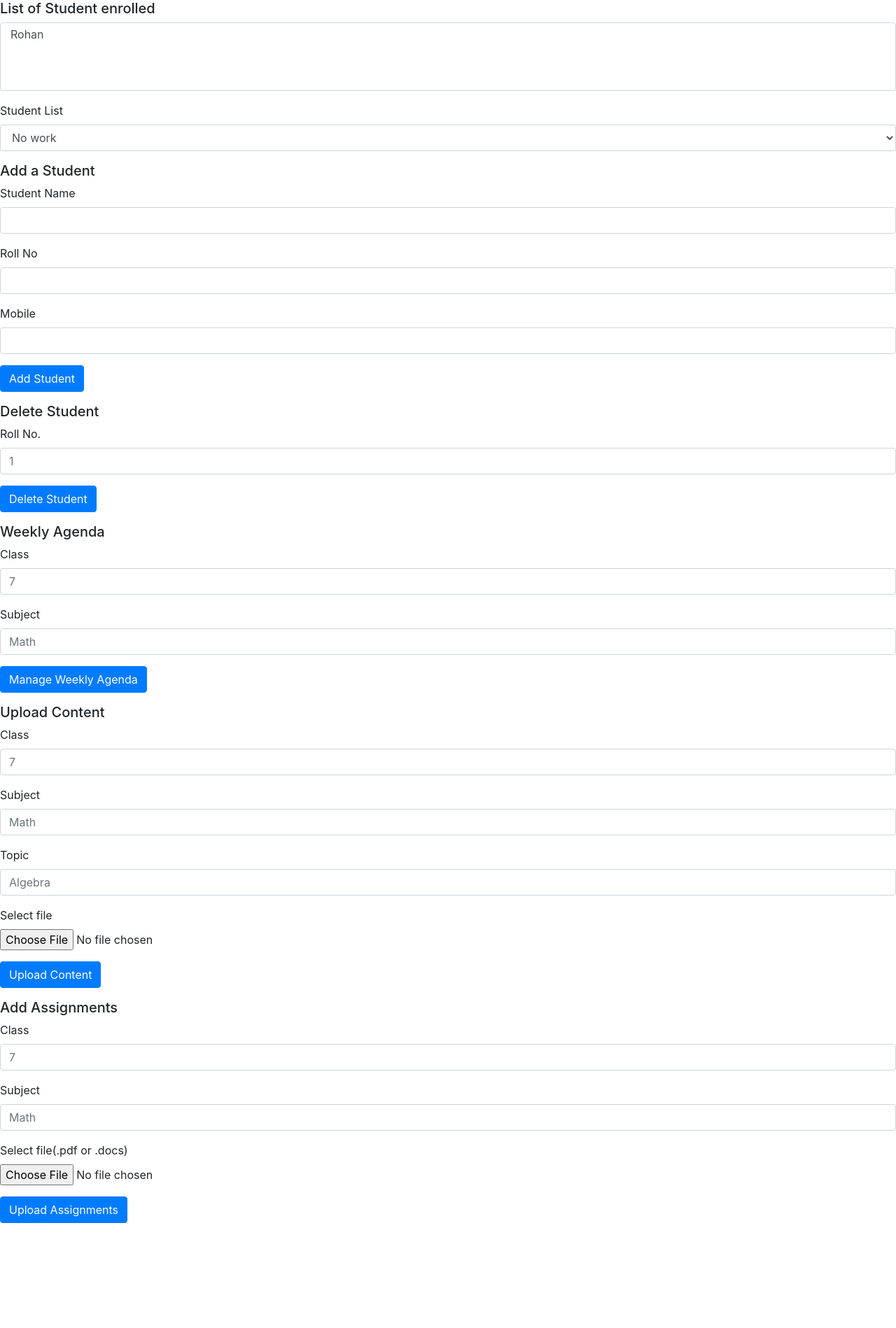
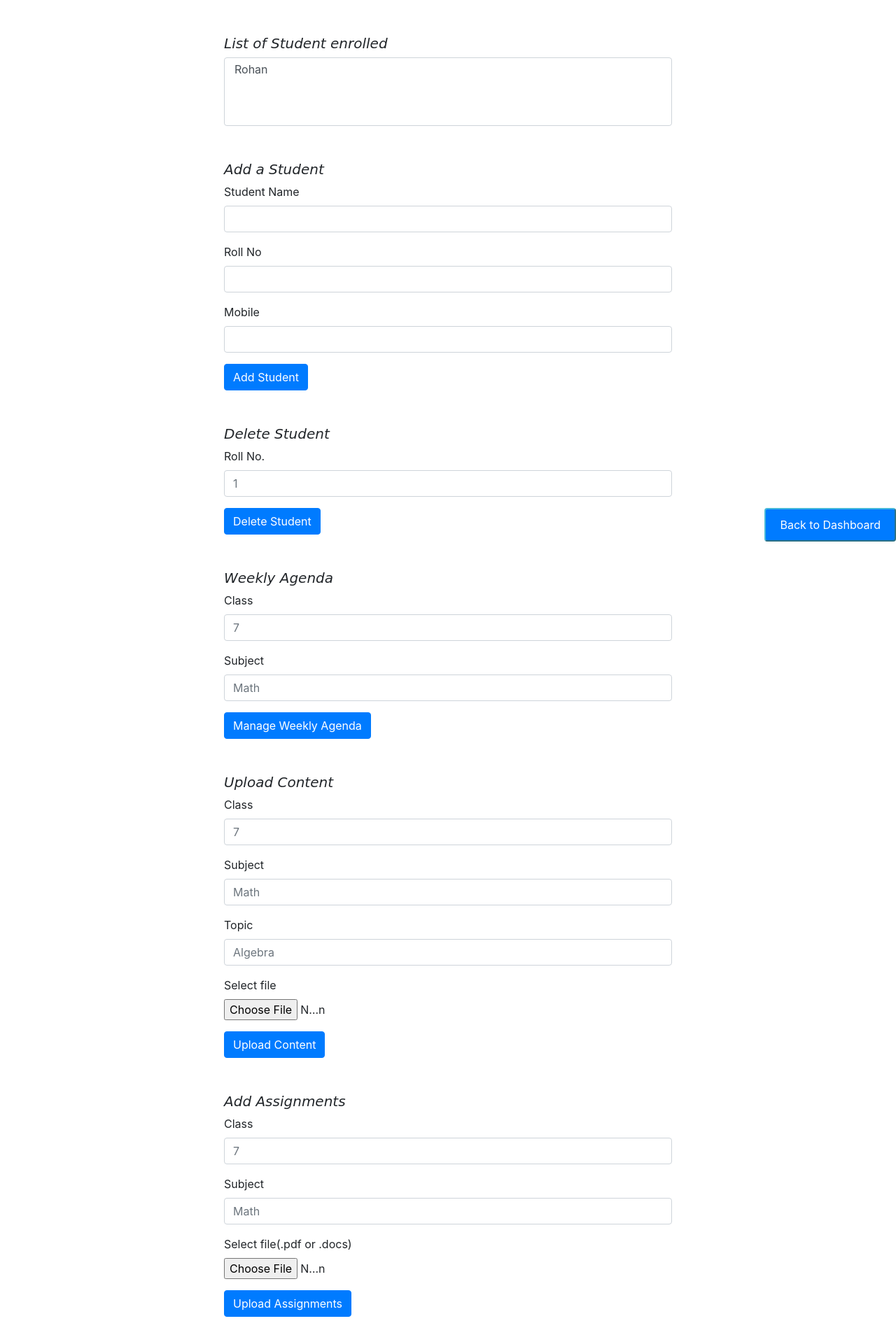
Before and after one commit to IndiaCFG2/team-5, a Django app: template LAHI/main/templates/class.html in a window 1280 px wide. Shown: the part 26-1924 px from the top of the page at 70% size. Before the commit the page ends 1774 px from the top, so only its background shows below. Run offline with Django 3.2, Linux system fonts and the light colour scheme; the template is opened without the code that fills it: values that come from a table or form of the project are taken from there, others are empty; data comes from the database, SQL or seed files in the repository; some libraries are stand-ins or nearby versions.

Commit message:
CSS PART Teacher Dashboard

```diff
--- a/LAHI/main/templates/class.html
+++ b/LAHI/main/templates/class.html
@@ -3,7 +3,7 @@
         <meta charset="utf-8">
         <title>Teacher Dashboard</title>
         <link rel="stylesheet" href="https://stackpath.bootstrapcdn.com/bootstrap/4.5.2/css/bootstrap.min.css" integrity="sha384-JcKb8q3iqJ61gNV9KGb8thSsNjpSL0n8PARn9HuZOnIxN0hoP+VmmDGMN5t9UJ0Z" crossorigin="anonymous">
-        <!-- <link rel="stylesheet" href="css/styles.css"> -->
+        <link rel="stylesheet" href="css/class.css">
     </head>
     <body >
         <nav class="navbar navbar-light bg-primary">
@@ -36,7 +36,7 @@
             </select>
           </div>
 
-        <div class="form-group">
+        <!-- <div class="form-group">
             <label for="exampleFormControlSelect1">Student List</label>
             <select class="form-control" id="monday" name = "monday">
               <option>No work</option>
@@ -44,10 +44,10 @@
               <option>{{ student.name }}</option>
               {% endfor %}
             </select>
-        </div>
+        </div> -->
 
         <h5>Add a Student</h5>
-        <form action="" method="post" >
+        <form action="class.html" method="post" >
             <div class="form-group">
                 <label for="student_name">Student Name</label>
                 <input type="text" class="form-control" id="student_name" name = "student_name" >
@@ -65,7 +65,7 @@
 
 
         <h5>Delete Student</h5>
-        <form action = "" method="post" >
+        <form action = "class.html" method="post" >
             <div class="form-group">
                 <label for="roll_no">Roll No.</label>
                 <input type="text" class="form-control" id="roll_no" name = "roll_no" placeholder="1" >
@@ -141,6 +141,8 @@
             <button type="submit" class="btn btn-primary">Upload Assignments</button>
         </form>
 
+        <button class="feedback" onclick="location.href='teacher_dashboard.html';">Back to Dashboard</button>
+
 
 
 
--- /dev/null
+++ b/LAHI/main/templates/css/class.css
@@ -0,0 +1,59 @@
+.form-control {
+    display: block;
+    width: 50%;
+    height: calc(1.5em + .75rem + 2px);
+    padding: .375rem .75rem;
+    font-size: 1rem;
+    font-weight: 400;
+    line-height: 1.5;
+    color: #495057;
+    background-color: #fff;
+    background-clip: padding-box;
+    border: 1px solid #ced4da;
+    border-radius: .25rem;
+    transition: border-color .15s ease-in-out,box-shadow .15s ease-in-out;
+    margin-left: 25%;
+    margin-right: 25%;
+}
+
+label {
+    display: inline-block;
+    margin-bottom: .5rem;
+    margin-left: 25%;
+}
+
+.h5, h5 {
+    font-size: 1.25rem;
+    font-family: cursive;
+    font-style: oblique;
+    margin-left: 25%;
+    margin-top: 50px;
+}
+
+.btn{
+    margin-left: 25%;
+}
+
+.form-control-file, .form-control-range {
+    display: block;
+    width: 100%;
+    margin-left: 25%;
+    width: 12%;
+}
+
+.feedback {
+    background-color: #007bff;
+    color: white;
+    padding: 10px 20px;
+    border-radius: 4px;
+    border-color: #46b8da;
+    bottom: 0;
+    position: fixed;
+    right: 0;
+  }
+
+#mybutton {
+    position: fixed;
+    bottom: -4px;
+    right: 10px;
+  }
```
Also changed, not shown: LAHI/main/templates/css/teacher_dashboard.css (added, +27 -0 lines), LAHI/main/templates/css/weekly_agenda.css (added, +28 -0 lines), LAHI/main/templates/teacher_dashboard.html (+7 -2 lines), LAHI/main/templates/weekly_agenda.html (+7 -7 lines).
